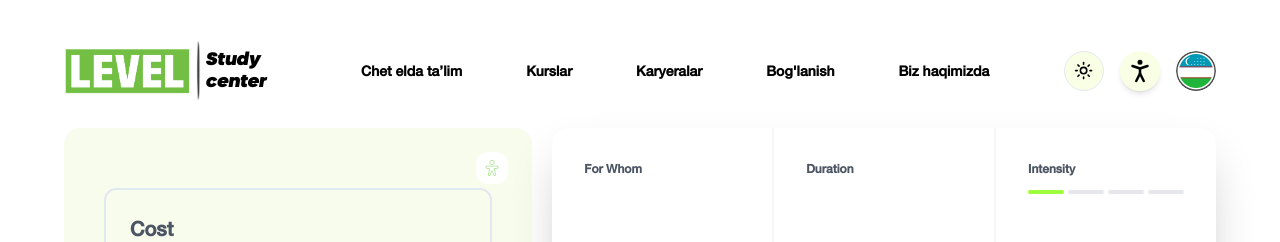
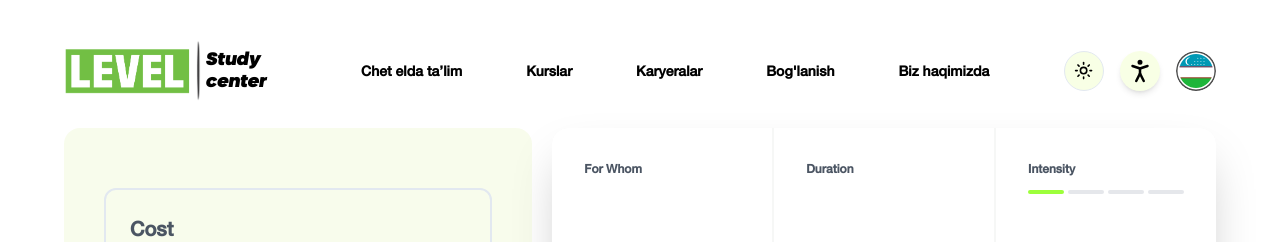
Before and after one commit to tidalu/level-u, a Next.js app: page /classess/bolalar%20uchun%20ingliz%20tili%20dasturi in a window 1280 px wide. Shown: the top 242 px of the page. Built offline with nearby package versions, Linux system fonts and the light colour scheme; a web font is replaced by a local one.

Commit message:
refactor: Update StudyAbroad page to use Hero component instead of GlobeDemo

```diff
--- a/app/(pages)/(routes)/classess/[className]/page.tsx
+++ b/app/(pages)/(routes)/classess/[className]/page.tsx
@@ -6,14 +6,25 @@ import { useLocalizedData } from '@/lib/useLocalizedData';
 import { cn } from '@/lib/utils';
 import { X } from 'lucide-react';
 import Link from 'next/link';
-import { usePathname } from 'next/navigation';
-import React, { useEffect, useState } from 'react';
+import { usePathname, useSearchParams } from 'next/navigation';
+import { useLanguage } from '@/components/LanguageContext';
+
+// ...
+
+import React, { use, useEffect, useState } from 'react';
 
 const ClassesDataPage = () => {
   const pathName = usePathname();
   const [showModal, setShowModal] = useState(false);
   const [videoUrl, setVideoUrl] = useState('');
   const data = useLocalizedData();
+  const searchParams = useSearchParams();
+  const { language, switchLanguage } = useLanguage();
+
+  const languageQuery = searchParams.get('lang') ?? '';
+  useEffect(() => {
+    switchLanguage(languageQuery || language);
+  }, [language, switchLanguage, languageQuery]);
 
   const handleModal = (url: string) => {
     setVideoUrl(url);
@@ -59,16 +70,7 @@ const ClassesDataPage = () => {
           <div className=" grid grid-cols-12 gap-5">
             <div className=" col-span-12 lg:col-span-5">
               <div className="bg-[#b8df4b1a] reveal dark:bg-[#86868517] rounded-2xl relative p-4 md:p-10">
-                <div className="mb-3 md:mb-0 md:absolute top-4 left-4 md:top-6 md:left-auto md:right-6 flex gap-1">
-                  <div className=" bg-white dark:bg-[#020817] rounded-xl p-2">
-                    <img
-                      src="/popularicon1.svg"
-                      width={16}
-                      className=""
-                      alt=""
-                    />
-                  </div>
-                </div>
+                <div className="mb-3 md:mb-0 md:absolute top-4 left-4 md:top-6 md:left-auto md:right-6 flex gap-1"></div>
                 <h3 className=" text-sm text-gray-500 dark:text-gray-400 font-semibold">
                   {classInfo?.title}
                 </h3>
```
